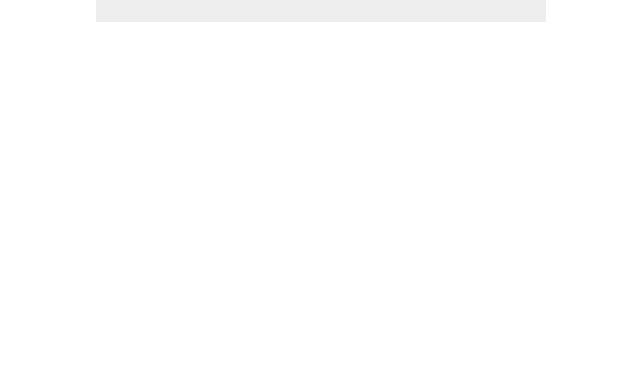
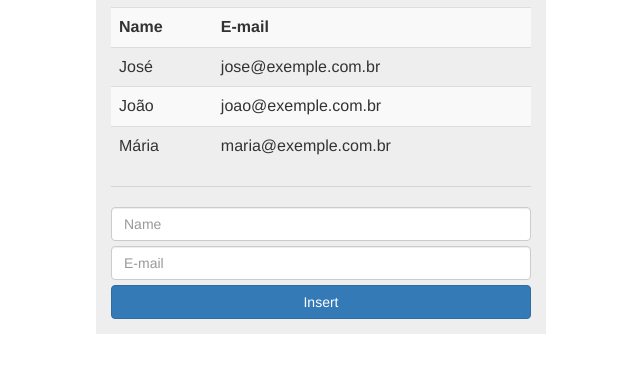
Before and after one commit to joseygordev/AngularJS, a plain HTML site: page index.html in a window 1280 px wide. Shown: the part 68-440 px from the top of the page, without its empty margins (319-959 px from the left). Drawn offline with nearby package versions, Linux system fonts and the light colour scheme.

Commit message:
Inserting users

```diff
--- a/index.html
+++ b/index.html
@@ -8,14 +8,38 @@
 	<script>
 		angular.module("usersList", []);
 		angular.module("usersList").controller("usersListCtrl", function ($scope) {
-			$scope.message = "Users List";
+			$scope.app = "Users List";
+			$scope.users = [
+				{name: 'José', email: 'jose@exemple.com.br'},
+				{name: 'João', email: 'joao@exemple.com.br'},
+				{name: 'Mária', email: 'maria@exemple.com.br'},
+			];
+			$scope.addUser = function(user){
+				$scope.users.push(angular.copy(user));
+				delete $scope.user;
+			};
 		});
 	</script>
 
 </head>
 <body ng-controller="usersListCtrl">
 	<div class="jumbotron">
-		<h4>{{message}}</h4><!--  Outra forma de exibir - <span ng-bind="message"></span>  -->
+		<h4>{{app}}</h4>
+		<!--  Other form of display - <span ng-bind="message"></span>  -->
+		<table class="table table-striped">
+			<tr>
+				<th>Name</th>
+				<th>E-mail</th>
+			</tr>
+			<tr ng-repeat="user in users">
+				<td>{{user.name}}</td>
+				<td>{{user.email}}</td>
+			</tr>
+		</table>
+		<hr>
+		<input class="form-control" type="text" placeholder="Name" ng-model="user.name">
+		<input class="form-control" type="text" placeholder="E-mail" ng-model="user.email">
+		<button class="btn btn-primary btn-block" ng-click="addUser(user)">Insert</button>
 	</div>
 </body>
 </html>
--- a/public/css/style.css
+++ b/public/css/style.css
@@ -5,3 +5,4 @@
 	margin-top: 20px;
 	padding: 	15px;
 }
+.form-control{ margin-bottom: 5px; }
```
